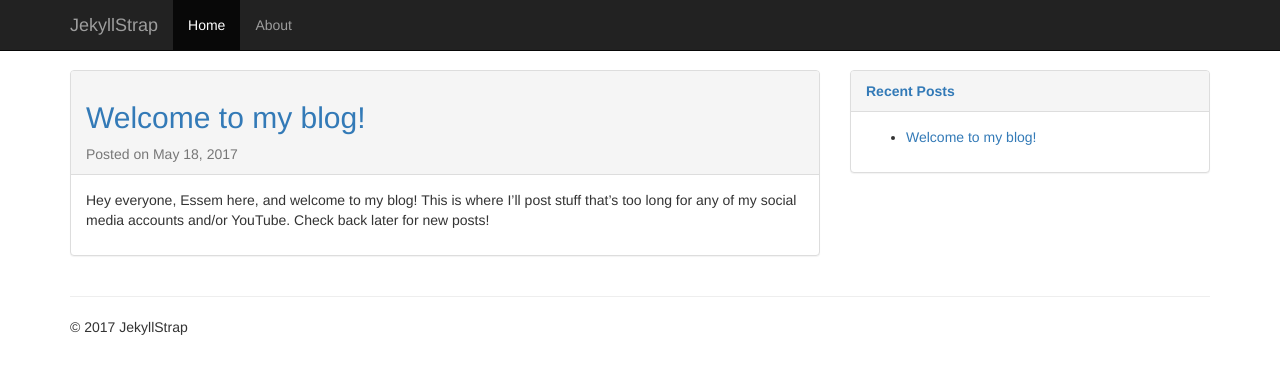
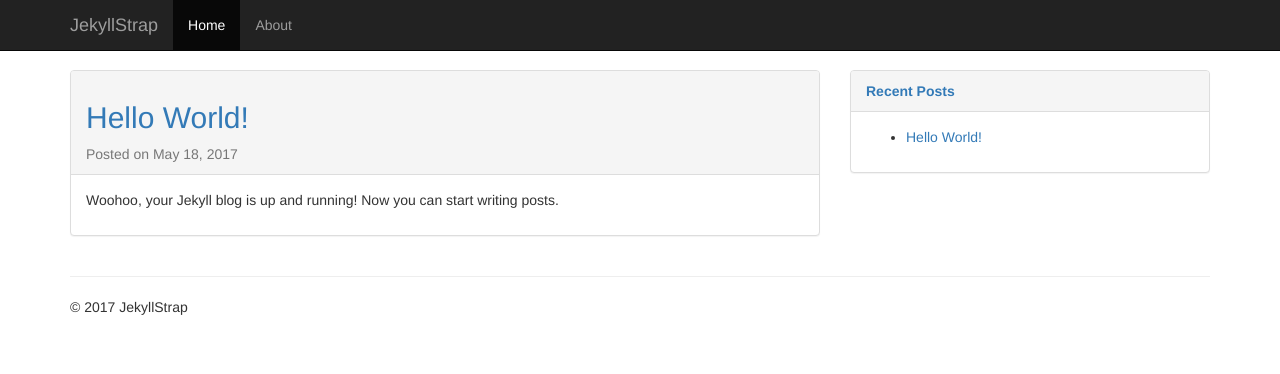
Before and after one commit to TheEssem/jekyllstrap-theme, a Jekyll site: the page built from _posts/2017-5-18-Hello-World.md, in a window 1280 px wide. Shown: the top 374 px of the page. Built offline with Jekyll 4.4.1, drawn with Linux system fonts in a browser that asks for light colours; nearby versions of some CDN libraries.

Commit message:
Update 2017-5-18-Hello-World.md

```diff
--- a/_posts/2017-5-18-Hello-World.md
+++ b/_posts/2017-5-18-Hello-World.md
@@ -1,7 +1,7 @@
 ---
 layout: post
-title: Welcome to my blog!
+title: Hello World!
 comments: true
 ---
 
-Hey everyone, Essem here, and welcome to my blog! This is where I'll post stuff that's too long for any of my social media accounts and/or YouTube. Check back later for new posts!
+Woohoo, your Jekyll blog is up and running! Now you can start writing posts.
```
